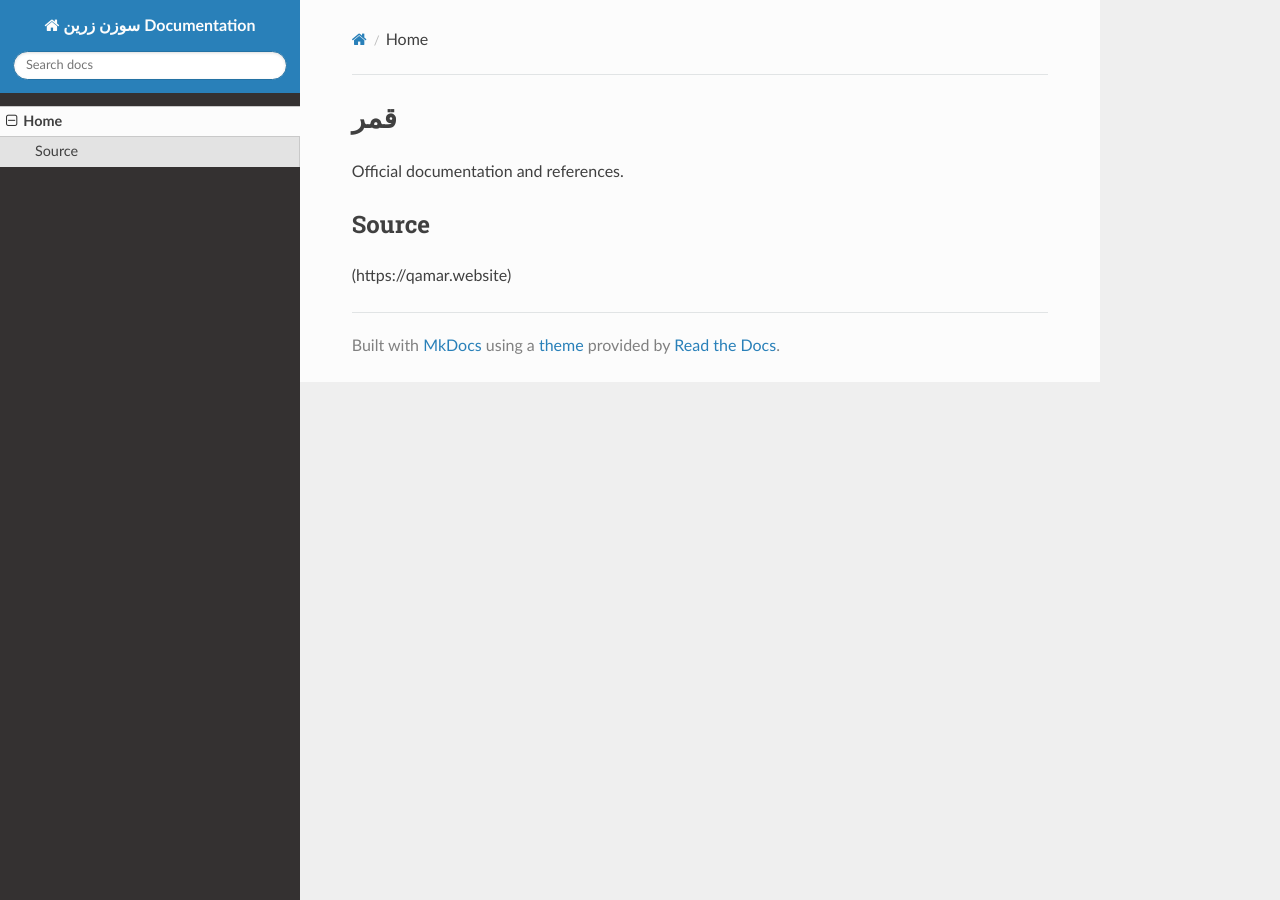
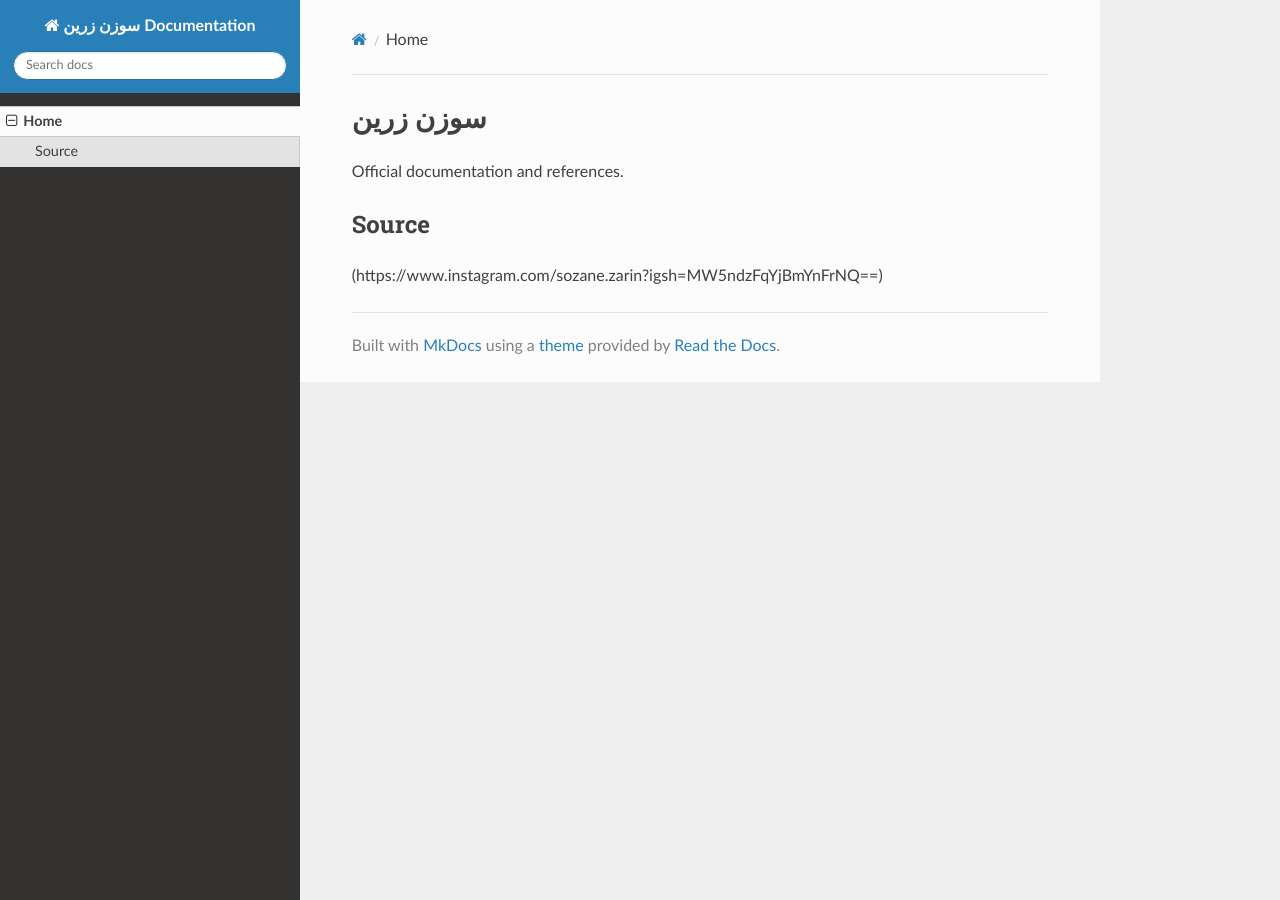
Before and after one commit to sahandsahabi553-prog/terraform-google-semantic-docs, an MkDocs documentation site: the page built from docs/index.md, in a window 1280 px wide. Built offline with MkDocs 1.6.1, drawn with Linux system fonts in a browser that asks for light colours; nearby versions of some CDN libraries.

```diff
--- a/docs/index.md
+++ b/docs/index.md
@@ -1,6 +1,6 @@
-# قمر
+# سوزن زرین
 
 Official documentation and references.
 
 ## Source
-(https://qamar.website)
+(https://www.instagram.com/sozane.zarin?igsh=MW5ndzFqYjBmYnFrNQ==)
```
